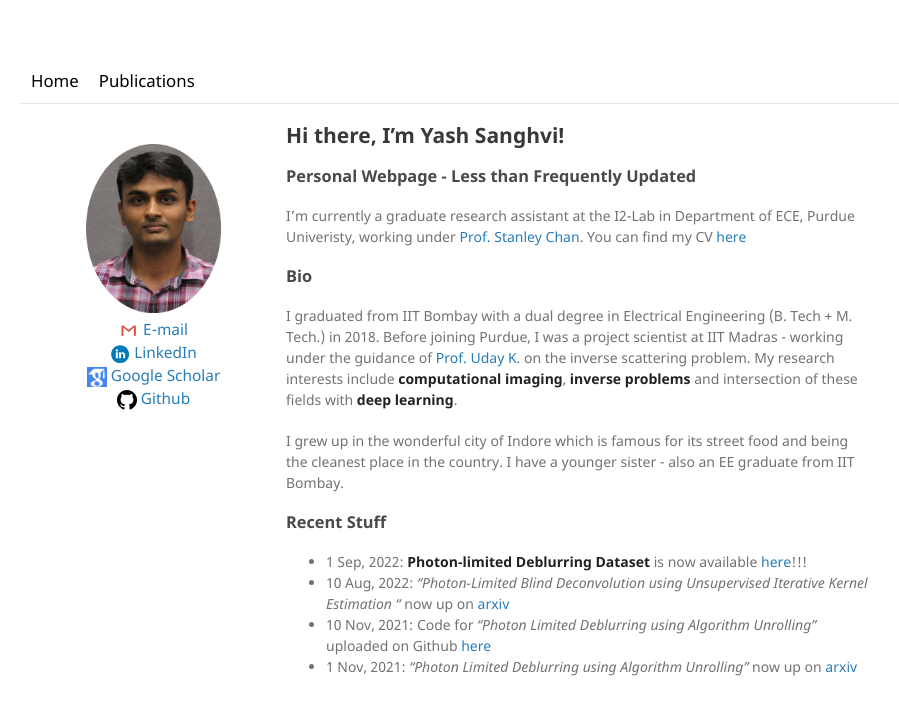
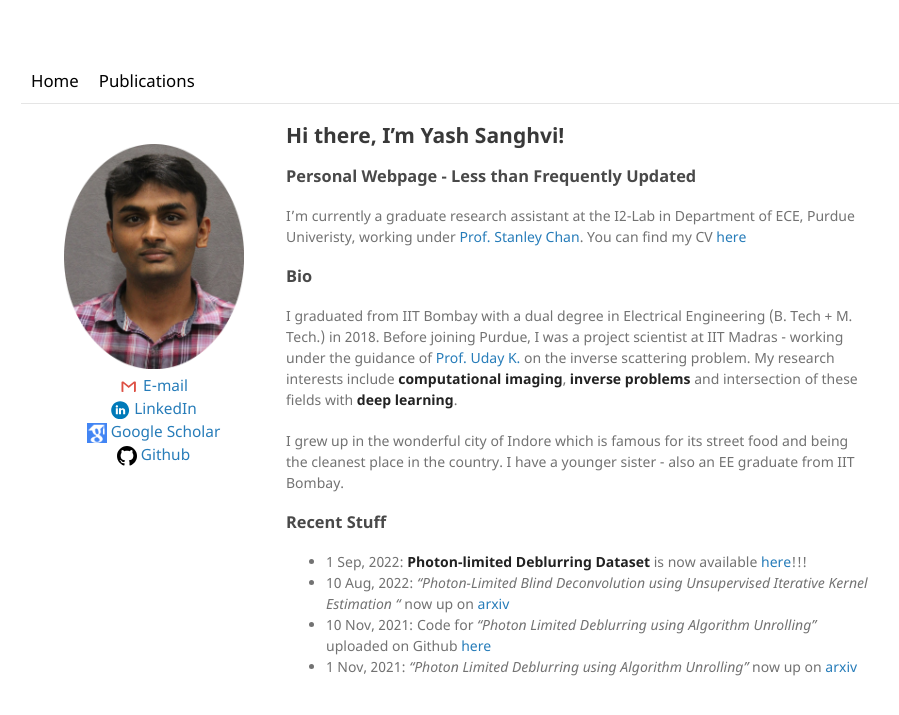
Before and after one commit to sanghviyashiitb/sanghviyashiitb.github.io, a Jekyll site: the page built from index.md, in a window 1280 px wide. Shown: the top 715 px of the page, without its empty margins (119-1018 px from the left). Built offline with Jekyll 4.4.1, drawn with Linux system fonts in a browser that asks for light colours.

Commit message:
Update default.html

```diff
--- a/_layouts/default.html
+++ b/_layouts/default.html
@@ -21,7 +21,7 @@
 
       <div  style="width:25%; float:left; padding: 20px 20px;">
           <center>
-          <img src="/assets/Yash_Headshot-modified.png" alt="Logo" width="60%"/>
+          <img src="/assets/Yash_Headshot-modified.png" alt="Logo" width="80%"/>
           <div style="font-size: 1.1em "Noto Sans", "Helvetica Neue", Helvetica, Arial, sans-serif; float:left;">
             <a href="mailto:sanghviyash95@gmail.com"> <img src ="assets/img/gmail.svg" width = "20" style="vertical-align:middle"/> E-mail</a> <br>
             <a href="https://www.linkedin.com/in/yash-sanghvi-4729838b/"> <img src ="assets/img/linkedin.svg" width = "20" style="vertical-align:middle"/> LinkedIn</a> <br>
```
